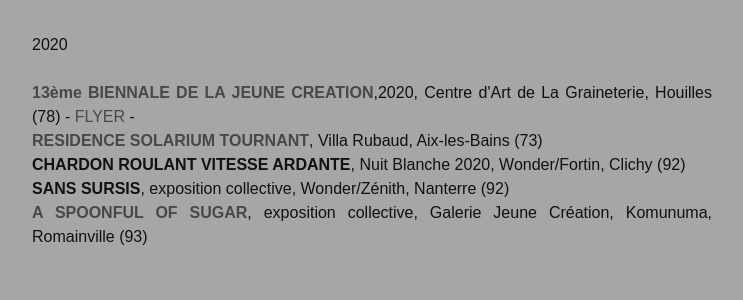
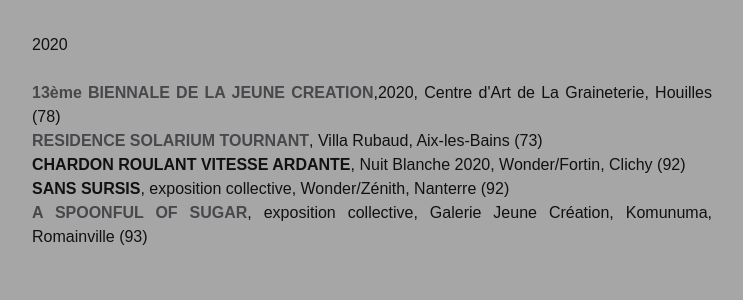
Before and after one commit to Mariecie/Mariecie.github.io, a Jekyll site: the page built from Expositions.md, in a window 1280 px wide and 900 px high, scrolled down 466 px. Shown: the part 176-476 px from the top of the window, without its empty margins (268-1011 px from the left). Built offline with Jekyll 4.4.1, drawn with Linux system fonts in a browser that asks for light colours.

Commit message:
Update Expositions.md

```diff
--- a/Expositions.md
+++ b/Expositions.md
@@ -29,7 +29,7 @@ A VENIR
 <br>
 2020
 <br>
-<br><span style="font-weight: bold;"><a href="#" onclick='window.open("https://lagraineterie.ville-houilles.fr/biennale-de-la-jeune-creation");return false;'>13ème BIENNALE DE LA JEUNE CREATION</a></span>,2020, Centre d'Art de La Graineterie, Houilles (78)  - <a href="{{ 'images/Flyer_Houille_2020.pdf' | relative_url }}">FLYER</a> -
+<br><span style="font-weight: bold;"><a href="#" onclick='window.open("https://lagraineterie.ville-houilles.fr/biennale-de-la-jeune-creation");return false;'>13ème BIENNALE DE LA JEUNE CREATION</a></span>,2020, Centre d'Art de La Graineterie, Houilles (78)
 <br><span style="font-weight: bold;"><a href="#" onclick='window.open("https://solariumtournant.com/");return false;'>RESIDENCE SOLARIUM TOURNANT</a></span>, Villa Rubaud, Aix-les-Bains (73)
 <br><span style="font-weight: bold;">CHARDON ROULANT VITESSE ARDANTE</span>, Nuit Blanche 2020, Wonder/Fortin, Clichy (92)
 <br><span style="font-weight: bold;">SANS SURSIS</span>, exposition collective, Wonder/Zénith, Nanterre (92)
```
